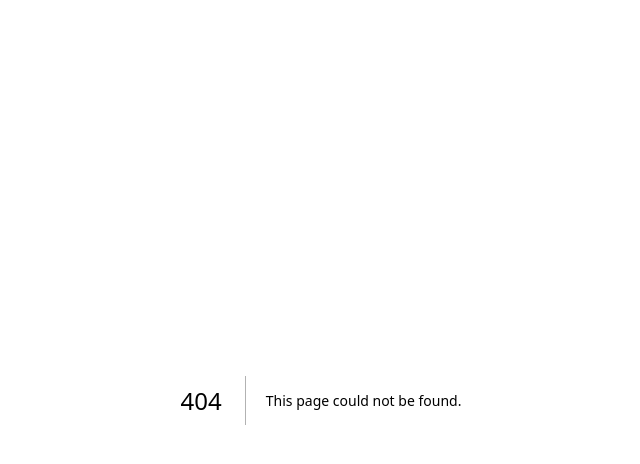
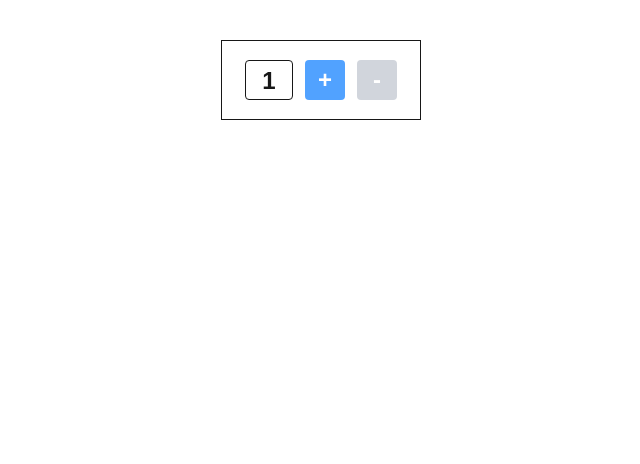
Before and after one commit to YasmiinAx/cprg306-assignments, a Next.js app: page /week-4 in a window 1280 px wide. Before the commit this address had no page. Shown: the top 464 px of the page, without its empty margins (319-959 px from the left). Built offline with nearby package versions, Linux system fonts and the light colour scheme.

Commit message:
Week 4 + Week 3 (small fix)

```diff
--- a/app/page.js
+++ b/app/page.js
@@ -6,6 +6,8 @@ export default function Page() {
       <Link href="/week-2">Week 2 Assignment</Link>
       <br />
       <Link href="/week-3">Week 3 Assignment</Link>
+      <br />
+      <Link href="/week-4">Week 4 Assignment</Link>
     </main>
   );
 }
--- a/app/week-3/item.js
+++ b/app/week-3/item.js
@@ -1,9 +1,9 @@
 export default function Item( {props} ) {
     const {name, quantity, category} = props;
     return (
-        <section className="bg-slate-600 p-3 w-100 m-3 text-white mx-auto font-sans">
+        <li className="bg-slate-600 p-3 w-100 m-3 text-white mx-auto font-sans">
             <h2 className="text-2xl font-bold">{name}</h2>
             <p className="text-lg">Buy {quantity} in {category}</p>
-        </section>
+        </li>
     );
 }
--- /dev/null
+++ b/app/week-4/new-item.js
@@ -0,0 +1,27 @@
+"use client";
+import { useState } from "react";
+export default function NewItem() {
+    const [quantity, setQuantity] = useState(1);
+
+    const increment = () => {
+        if (quantity < 20) {
+            setQuantity(quantity + 1);
+        }
+    };
+
+    const decrement = () => {
+        if (quantity > 1) {
+            setQuantity(quantity - 1);
+        }
+    };
+
+    return (
+        <div className="border flex w-50 h-20 justify-center items-center text-2xl m-auto mt-10">
+            <h1 className="bg-white w-12 h-10 border rounded font-bold flex text-center justify-center pt-1">{quantity}</h1>
+            <button onClick={increment} className={`text-white font-bold w-10 h-10 m-3 rounded
+                ${quantity == 20 ? 'bg-gray-300 cursor-not-allowed hover:bg-gray-400' : 'bg-blue-400 hover:bg-blue-600'}`}>+</button>
+            <button onClick={decrement} className={`text-white font-bold w-10 h-10 rounded
+                ${quantity == 1 ? 'bg-gray-300 cursor-not-allowed hover:bg-gray-400' : 'bg-blue-400 hover:bg-blue-600'}`}>-</button>
+        </div>
+    );
+}
--- /dev/null
+++ b/app/week-4/page.js
@@ -0,0 +1,8 @@
+import NewItem from "./new-item";
+export default function Page() {
+    return (
+        <main>
+            <NewItem />
+        </main>
+    );
+}
```
